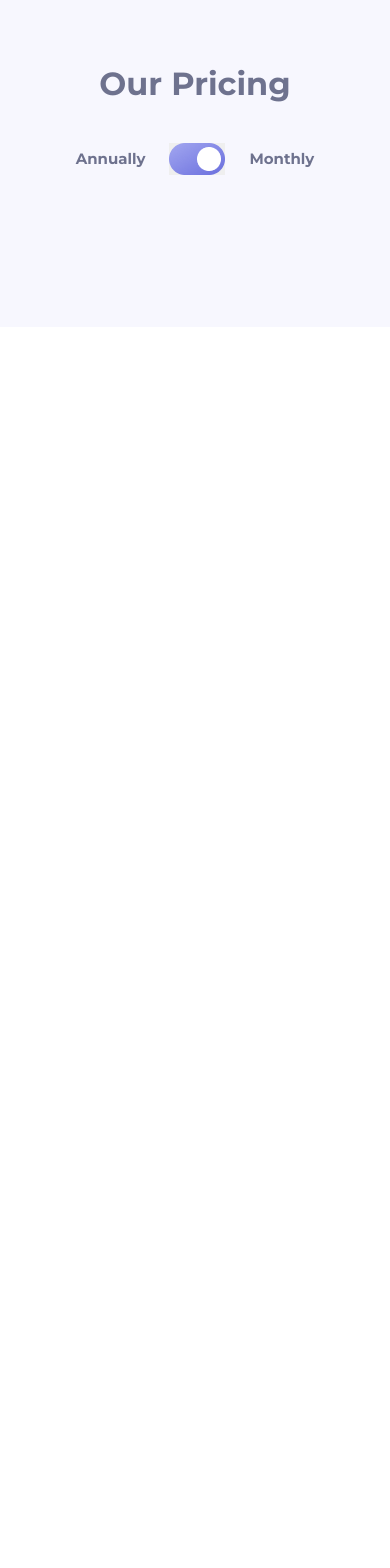
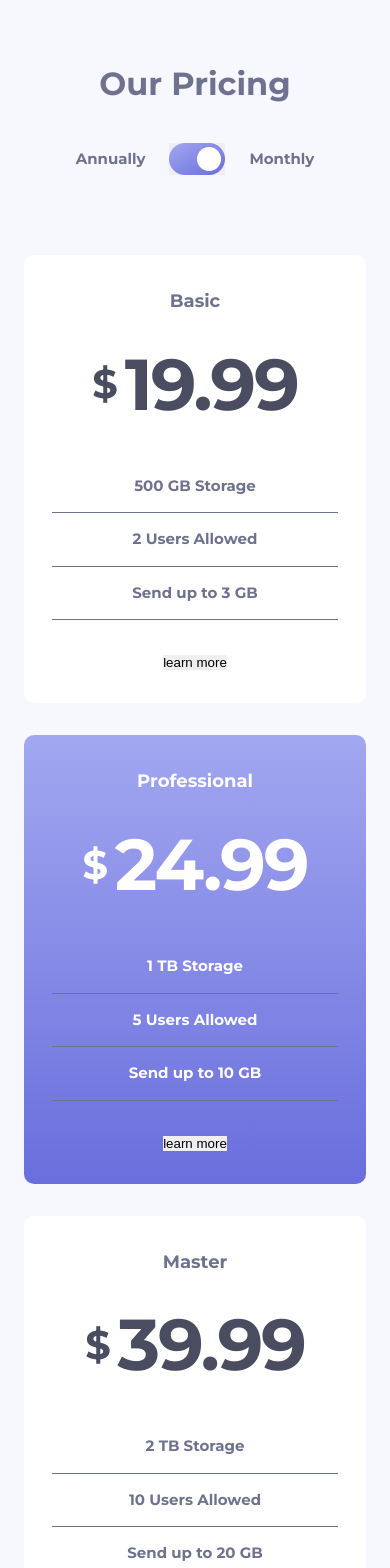
Before and after one commit to brdCoreShadow/pricing, a React (Vite) app: page / in a window 390 px wide. Shown: the top 1568 px of the page. Before the commit the page ends 844 px from the top, so only its background shows below. Built offline with nearby package versions, Linux system fonts and the light colour scheme.

Commit message:
mobile markup and styled is made except buttons

```diff
--- a/src/App.tsx
+++ b/src/App.tsx
@@ -1,5 +1,6 @@
 import * as SC from "./AppStyled"
 import Console from "./components/Console/Console"
+import PacksList from "./components/PacksList/PacksList"
 import Title from "./components/Title/Title"
 import SharedLayout from "./layouts/SharedLayout/SharedLayout"
 
@@ -10,6 +11,7 @@ const App:React.FC = () => {
     <SharedLayout>
       <Title/>
       <Console/>
+      <PacksList/>
     </SharedLayout>
     </SC.AppCon>
   )
--- /dev/null
+++ b/src/components/PacksList/PackListStyled.ts
@@ -0,0 +1,77 @@
+import styled from "@emotion/styled";
+
+type Props = {
+  even: string;
+};
+
+export const PackListStyled = styled.ul``;
+
+export const PackItem = styled.li`
+  padding-top: 32px;
+  padding-bottom: 32px;
+  padding-left: 28px;
+  padding-right: 28px;
+
+  text-align: center;
+
+  border-radius: 10px;
+  &:not(:last-of-type) {
+    margin-bottom: 32px;
+  }
+
+  &:nth-of-type(2n + 1) {
+    background-color: #fff;
+
+    color: #6e728e;
+  }
+
+  &:nth-of-type(2n) {
+    background: linear-gradient(to bottom, #a2a7f0, #696edd);
+
+    color: #fff;
+  }
+
+  & > h3 {
+    margin-bottom: 24px;
+
+    font-size: 18px;
+    line-height: 1.6;
+  }
+`;
+
+export const SubList = styled.ul`
+margin-bottom: 32px;
+
+  & > li:not(:first-of-type) {
+    padding-top: 12px;
+    padding-bottom: 12px;
+
+    font-size: 15px;
+    line-height: 1.9;
+    font-weight: 700;
+
+    border-bottom: 1px solid #6e728e;
+  }
+`;
+export const Tariff = styled.li<Partial<Props>>`
+  display: flex;
+  flex-direction: row;
+  align-items: center;
+  justify-content: center   ;
+
+  padding-bottom: 32px;
+
+  font-size: 72px;
+  letter-spacing: -2.16px;
+  font-weight: 700;
+
+  color: ${({ even }) => (even === "even" ? "#fff" : "#4A4D60")};
+
+  & > span {
+    margin-right: 8px;
+
+    font-size: 40px;
+    font-weight: 700;
+    letter-spacing: -1.2px;
+  }
+`;
--- /dev/null
+++ b/src/components/PacksList/PacksList.tsx
@@ -0,0 +1,44 @@
+import * as SC from "./PackListStyled"
+
+import { BASIC_MONTH, MASTER_MONTH, PROFESSIONL_MONTH } from "../../utils/vars";
+
+const PacksList:React.FC = () => {
+  return (
+    <SC.PackListStyled>
+      <SC.PackItem>
+        <h3>Basic</h3>
+        <SC.SubList>
+          <SC.Tariff ><span>$ </span> {BASIC_MONTH}</SC.Tariff>
+          <li>500 GB Storage</li>
+          <li>2 Users Allowed</li>
+          <li>Send up to 3 GB</li>
+        </SC.SubList>
+        <button type="button">learn more</button>
+      </SC.PackItem>
+      <SC.PackItem>
+        {" "}
+        <h3>Professional</h3>
+        <SC.SubList>
+          <SC.Tariff even="even"><span>$</span> {PROFESSIONL_MONTH}</SC.Tariff>
+          <li>1 TB Storage</li>
+          <li>5 Users Allowed</li>
+          <li>Send up to 10 GB</li>
+        </SC.SubList>
+        <button type="button">learn more</button>
+      </SC.PackItem>
+      <SC.PackItem>
+        {" "}
+        <h3>Master</h3>
+        <SC.SubList>
+          <SC.Tariff ><span>$</span> {MASTER_MONTH}</SC.Tariff>
+          <li>2 TB Storage</li>
+          <li>10 Users Allowed</li>
+          <li>Send up to 20 GB</li>
+        </SC.SubList>
+        <button type="button">learn more</button>
+      </SC.PackItem>
+    </SC.PackListStyled>
+  );
+};
+
+export default PacksList;
--- /dev/null
+++ b/src/utils/vars.ts
@@ -0,0 +1,7 @@
+export const BASIC_MONTH:number = 19.99;
+export const PROFESSIONL_MONTH:number = 24.99;
+export const MASTER_MONTH:number = 39.99;
+
+export const BASIC_YEAR:number = BASIC_MONTH * 10;
+export const PROFESSIONAL_YEAR:number = PROFESSIONL_MONTH * 10;
+export const MASTER_YEAR:number = MASTER_MONTH * 10;
```
